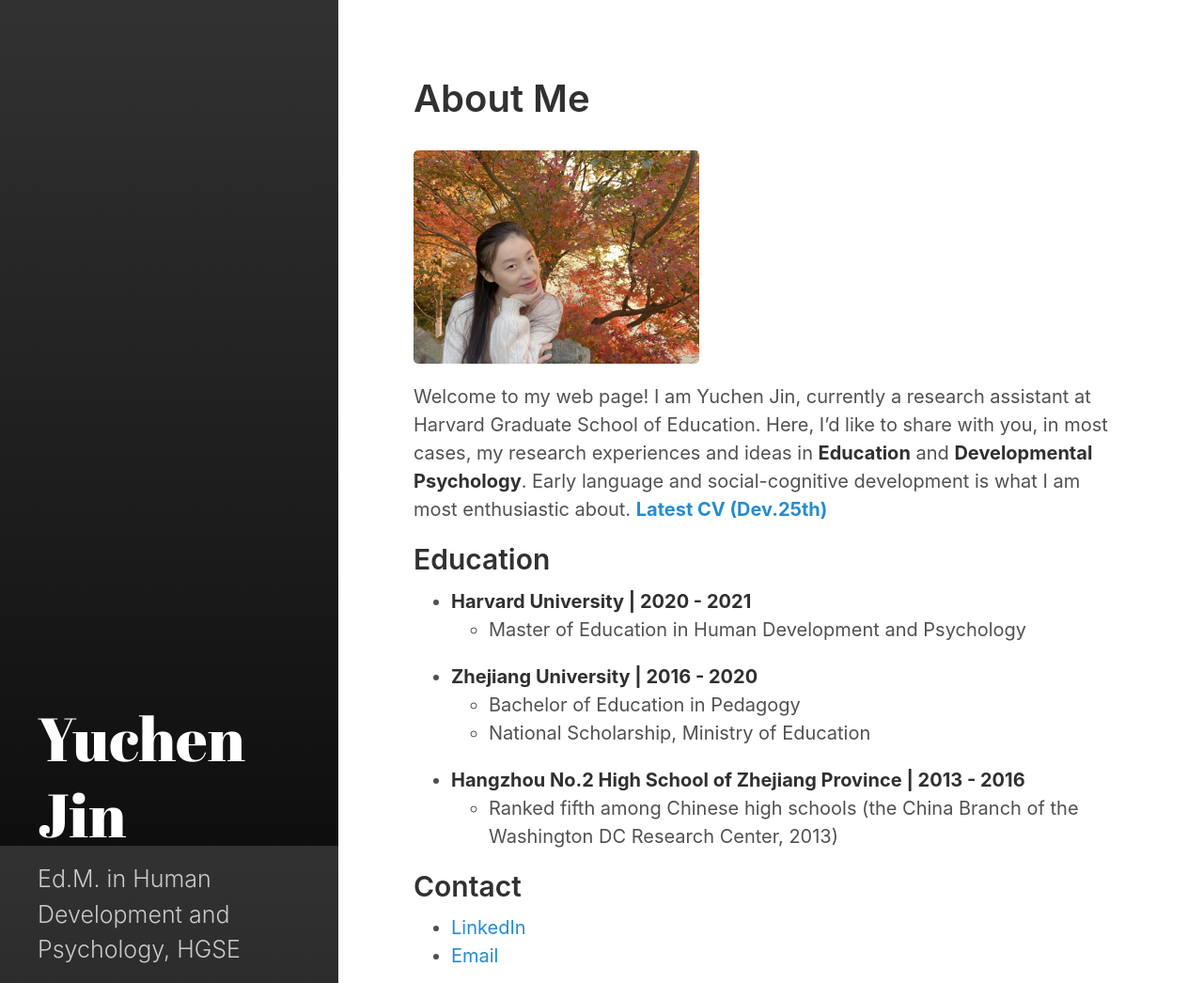
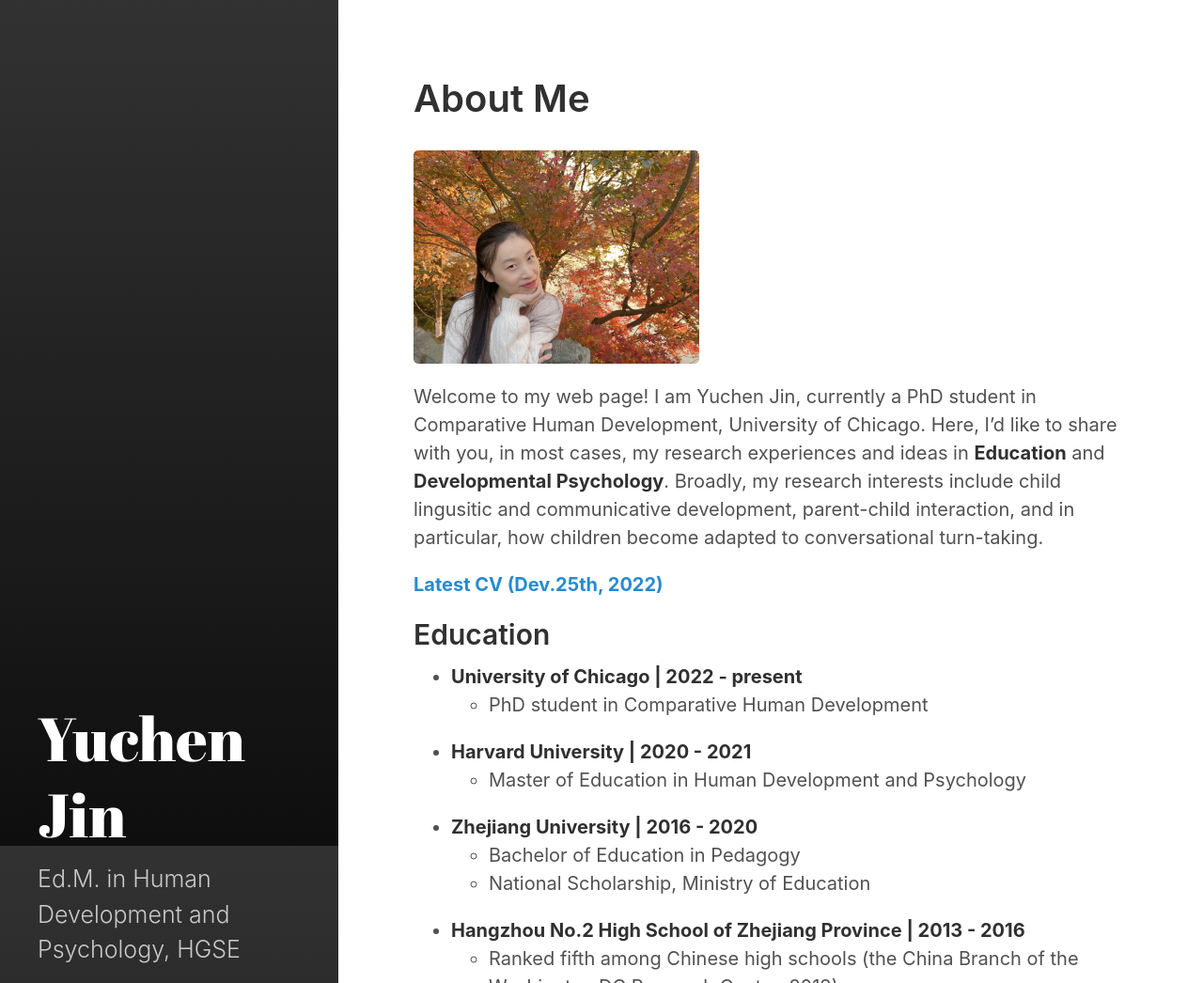
Before and after one commit to Regenchen/Regenchen.github.io, a Jekyll site: the page built from index.md, in a window 1280 px wide and 1292 px high, cut to the strip 0-1046 px from the top of the window. Shown: the whole strip at 94% size. Built offline with Jekyll 4.4.1, drawn with Linux system fonts in a browser that asks for light colours.

Commit message:
Update index.md

```diff
--- a/index.md
+++ b/index.md
@@ -7,13 +7,19 @@ title: About Me
 
 <img src="https://raw.githubusercontent.com/Regenchen/Regenchen.github.io/master/assets/me%20maple.jpeg" width="40%">
 Welcome to my web page!
-I am Yuchen Jin, currently a research assistant at Harvard Graduate School of Education. Here, I'd like to share with you, in most cases, my research experiences and ideas in **Education** and **Developmental Psychology**. Early language and social-cognitive development is what I am most enthusiastic about.
-[**Latest CV (Dev.25th)**](https://drive.google.com/drive/folders/1zwWLc33FSgiP55ew7Q8fqoE6jllC0EiT?usp=sharing)
+I am Yuchen Jin, currently a PhD student in Comparative Human Development, University of Chicago. Here, I'd like to share with you, in most cases, my research experiences and ideas in **Education** and **Developmental Psychology**. Broadly, my research interests include child lingusitic and communicative development, parent-child interaction, and in particular, how children become adapted to conversational turn-taking.
+
+[**Latest CV (Dev.25th, 2022)**](https://drive.google.com/drive/folders/1zwWLc33FSgiP55ew7Q8fqoE6jllC0EiT?usp=sharing)
 
 []() <!--as blank line-->
 []() <!--as blank line-->
 
 ## Education
+
+-  **University of Chicago \| 2022 - present**
+   + PhD student in Comparative Human Development
+
+[]() <!--as blank line-->
 
 -  **Harvard University \| 2020 - 2021**
    + Master of Education in Human Development and Psychology
```
